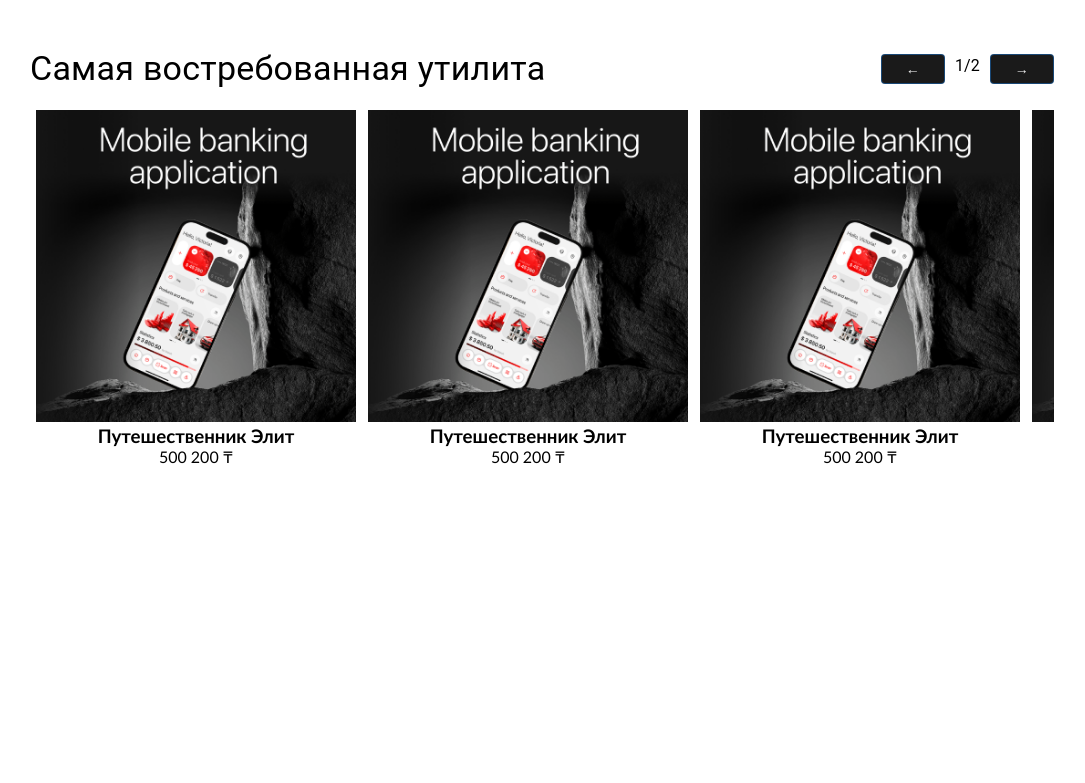
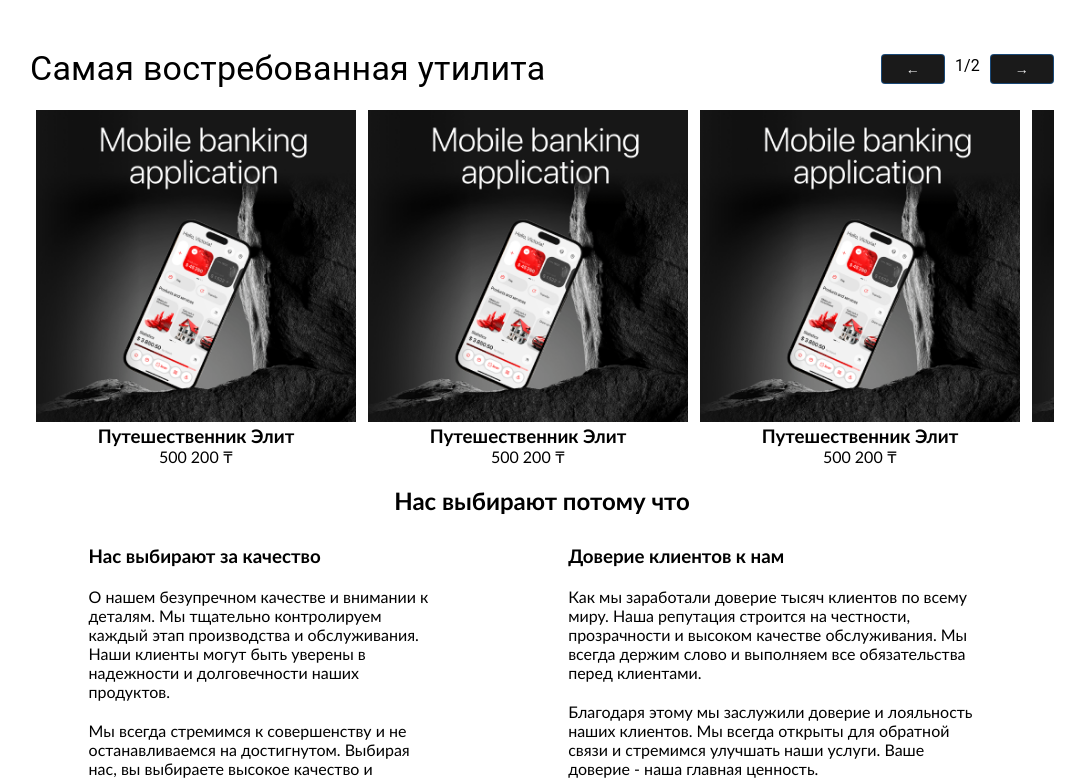
Before and after one commit to Elman2055/rocket-app, a React (Vite) app: page / in a window 1280 px wide. Shown: the part 2000-2783 px from the top of the page, without its empty margins (98-1183 px from the left). Before the commit the page ends 2466 px from the top, so only its background shows below. Built offline with nearby package versions, Linux system fonts and the light colour scheme.

Commit message:
create: main page

```diff
--- a/src/components/mainPage/MainPage.css
+++ b/src/components/mainPage/MainPage.css
@@ -137,3 +137,49 @@
   height: 80%;
   width: 25.5vw;
 }
+
+.titleWeAdd {
+  display: flex;
+  justify-content: space-between;
+  margin-bottom: 60px;
+}
+
+.weAddPromoText {
+  width: 75%;
+  margin: 0 auto;
+  display: flex;
+  flex-direction: column;
+  margin-top: 30px;
+}
+
+.weAddPromoText > p {
+  margin: 20px 0px 20px 0px;
+}
+
+.ownBlock {
+  display: flex;
+  align-items: center;
+  text-align: center;
+}
+
+.ownImage {
+  height: 80%;
+  width: 39.6vw;
+}
+
+.ownTitle {
+  height: 20vh;
+  width: 90%;
+  display: flex;
+  flex-direction: column;
+  align-items: center;
+  justify-content: space-between;
+}
+
+.ownBtn {
+  cursor: pointer;
+  border: none;
+  padding: 8px 15px;
+  background-color: #1a1a1a;
+  color: #efefef;
+}
--- a/src/components/mainPage/MainPage.jsx
+++ b/src/components/mainPage/MainPage.jsx
@@ -2,6 +2,8 @@ import RunningLine from "../ui/runningLine/RunningLine";
 import bancking from "../../../public/banckingApp.png";
 import choiceLike from "../../../public/choiceLike.png";
 import firstHint from "../../../public/firstHint.png";
+import leftOwnImage from "../../../public/leftOwnImage.png";
+import rightOwnImage from "../../../public/rightOwnImage.png";
 import Carousel from "../ui/carousel/Carousel";
 import "./MainPage.css";
 
@@ -79,7 +81,6 @@ const MainPage = () => {
       </div>
       <div className="mainPageContainer">
         <h2>Приложение, которое стоит попробовать</h2>
-
         <div className="hint">
           <div>
             <img src={firstHint} alt="" className="hintImage" />
@@ -94,8 +95,106 @@ const MainPage = () => {
             <p>Образование &#8594;</p>
           </div>
         </div>
+        <Carousel items={carousel} />
+        <h2 style={{ textAlign: "center", marginTop: "20px" }}>
+          Нас выбирают потому что
+        </h2>
+        <div className="titleWeAdd">
+          <div className="firstColumnText">
+            <div className="weAddPromoText">
+              <h3>Нас выбирают за качество</h3>
+              <p>
+                О нашем безупречном качестве и внимании к деталям. Мы тщательно
+                контролируем каждый этап производства и обслуживания. Наши
+                клиенты могут быть уверены в надежности и долговечности наших
+                продуктов.
+              </p>
+              <span>
+                Мы всегда стремимся к совершенству и не останавливаемся на
+                достигнутом. Выбирая нас, вы выбираете высокое качество и
+                надежность.
+              </span>
+            </div>
+            <div className="weAddPromoText">
+              <h3> Наши ключевые достоинства</h3>
+              <p>
+                Узнайте о наших ключевых особенностях и преимуществах. Мы
+                предлагаем только проверенные и надежные решения. Наши
+                специалисты обладают высоким уровнем профессионализма и опытом.
+              </p>
+              <span>
+                Мы гарантируем индивидуальный подход к каждому клиенту. Наши
+                продукты и услуги соответствуют самым высоким стандартам
+                качества. Мы стремимся быть лучшими во всем, что делаем.
+              </span>
+            </div>
+          </div>
+          <div className="secondColumnText">
+            <div className="weAddPromoText">
+              <h3> Доверие клиентов к нам</h3>
+              <p>
+                Как мы заработали доверие тысяч клиентов по всему миру. Наша
+                репутация строится на честности, прозрачности и высоком качестве
+                обслуживания. Мы всегда держим слово и выполняем все
+                обязательства перед клиентами.
+              </p>
+              <span>
+                Благодаря этому мы заслужили доверие и лояльность наших
+                клиентов. Мы всегда открыты для обратной связи и стремимся
+                улучшать наши услуги. Ваше доверие - наша главная ценность.
+              </span>
+            </div>
+            <div className="weAddPromoText">
+              <h3> Причины выбрать нас</h3>
+              <p>
+                Объективные факты и доводы, которые помогут вам сделать
+                правильный выбор. Наша компания гарантирует высокое качество,
+                честные цены и индивидуальный подход. Мы работаем на результат и
+                всегда стараемся превзойти ожидания наших клиентов.
+              </p>
+              <span>
+                Наша репутация подтверждена годами успешной работы и тысячами
+                довольных клиентов. Мы предлагаем решения, адаптированные под
+                ваши потребности. Доверьтесь профессионалам и выберите нас.
+              </span>
+            </div>
+          </div>
+        </div>
 
-        <Carousel items={carousel} />
+        <div className="ownBlock">
+          <img src={leftOwnImage} alt="leftOwnImage" className="ownImage" />
+          <div
+            style={{ width: "50%", display: "flex", justifyContent: "center" }}
+          >
+            <div className="ownTitle">
+              <h2>Lorem ipsum dolor sit amet</h2>
+              <p>
+                Lorem ipsum dolor sit amet consectetur. Quis ridiculus fringilla
+                vel sem nisi nunc fermentum risus. Posuere id in imperdiet odio
+                sagittis eget est. Arcu tellus diam a morbi. Ut etiam non ornare
+                lorem consectetur ipsum.
+              </p>
+              <button className="ownBtn">Подробнее</button>
+            </div>
+          </div>
+        </div>
+        <div className="ownBlock">
+          <div
+            style={{ width: "50%", display: "flex", justifyContent: "center" }}
+          >
+            <div className="ownTitle">
+              <h2>Lorem ipsum dolor sit amet</h2>
+              <p>
+                Lorem ipsum dolor sit amet consectetur. Quis ridiculus fringilla
+                vel sem nisi nunc fermentum risus. Posuere id in imperdiet odio
+                sagittis eget est. Arcu tellus diam a morbi. Ut etiam non ornare
+                lorem consectetur ipsum.
+              </p>
+              <button className="ownBtn">Подробнее</button>
+            </div>
+          </div>
+          <img src={rightOwnImage} alt="rightOwnImage" className="ownImage" />
+        </div>
       </div>
     </div>
   );
```
Also changed, not shown: public/leftOwnImage.png (added), public/rightOwnImage.png (added).
